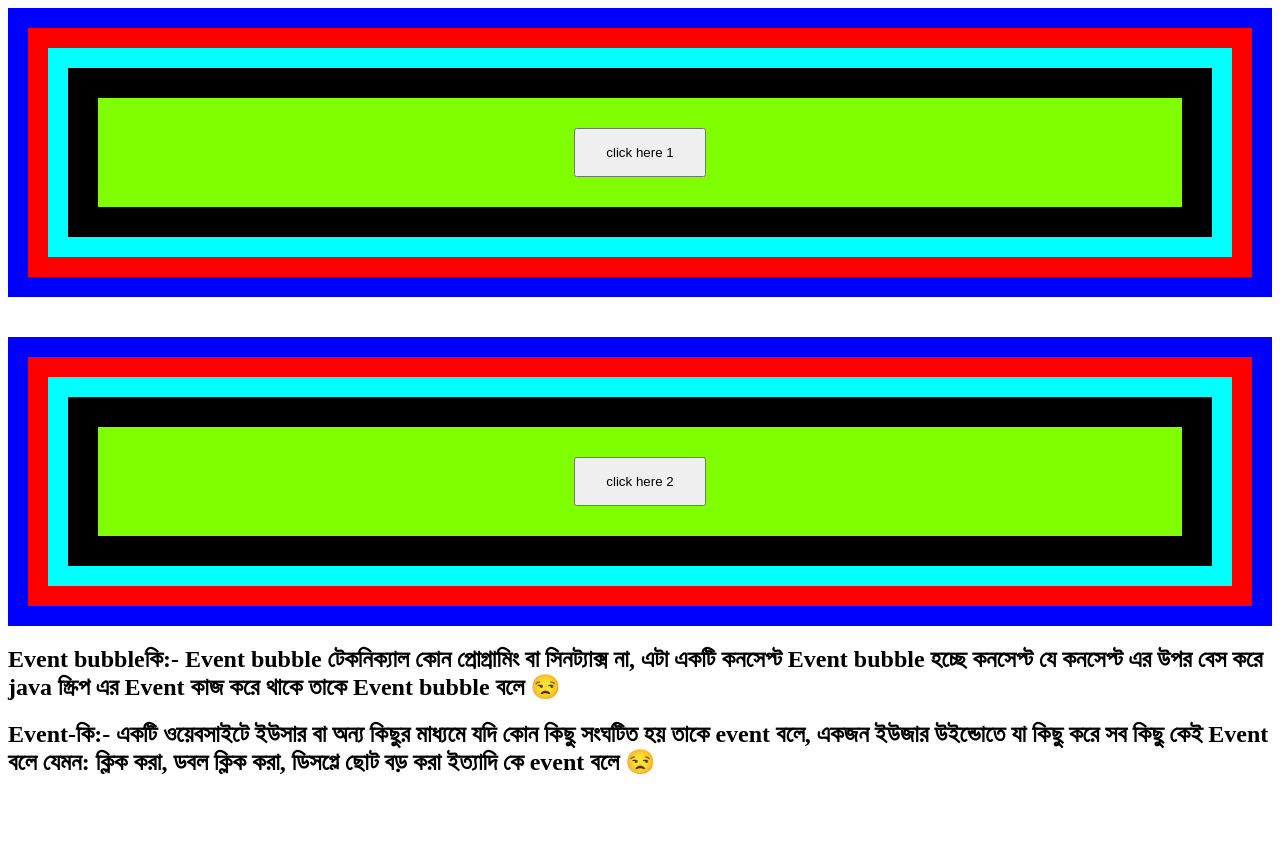
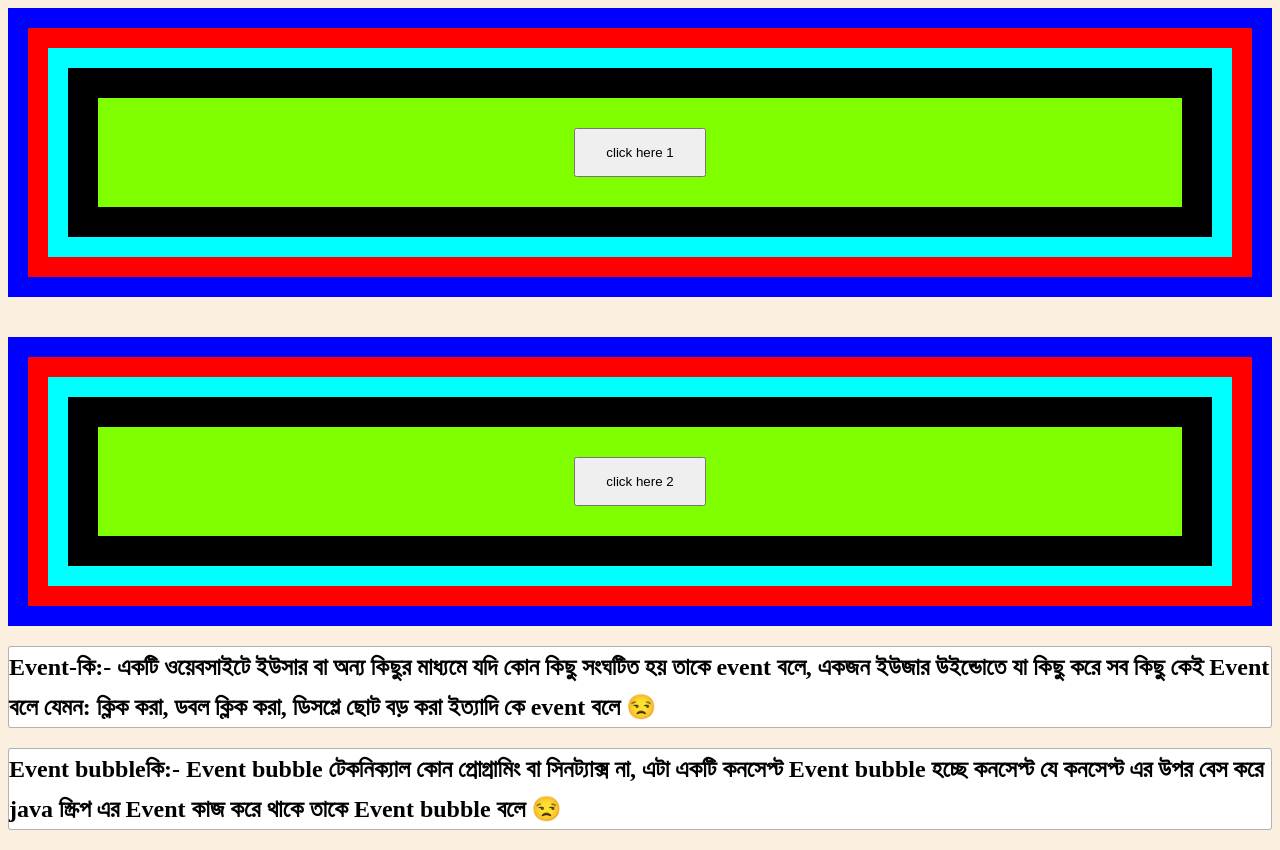
Before and after one commit to Nazibulbd/Event, a plain HTML site: page index.html in a window 1280 px wide. Before the commit the page ends 800 px from the top, so only its background shows below. Drawn offline with Linux system fonts and the light colour scheme.

Commit message:
site updated

```diff
--- a/index.html
+++ b/index.html
@@ -30,9 +30,9 @@
             </div>
         </div>
     </div>
+    <h2>  Event-কি:- একটি ওয়েবসাইটে ইউসার বা অন্য কিছুর মাধ্যমে যদি কোন কিছু সংঘটিত হয় তাকে event বলে, একজন ইউজার উইন্ডোতে যা কিছু করে সব কিছু কেই Event বলে যেমন:  ক্লিক করা, ডবল ক্লিক করা, ডিসপ্লে ছোট বড় করা ইত্যাদি কে event বলে 😒</h2>
+
     <h2>Event bubbleকি:- Event bubble টেকনিক্যাল কোন প্রোগ্রামিং বা সিনট্যাক্স না, এটা একটি কনসেপ্ট Event bubble হচ্ছে কনসেপ্ট যে কনসেপ্ট এর উপর বেস করে java স্ক্রিপ এর    Event কাজ করে থাকে তাকে Event bubble বলে 😒
     </h2>
-
-    <h2>  Event-কি:- একটি ওয়েবসাইটে ইউসার বা অন্য কিছুর মাধ্যমে যদি কোন কিছু সংঘটিত হয় তাকে event বলে, একজন ইউজার উইন্ডোতে যা কিছু করে সব কিছু কেই Event বলে যেমন:  ক্লিক করা, ডবল ক্লিক করা, ডিসপ্লে ছোট বড় করা ইত্যাদি কে event বলে 😒</h2>
 </body>
 </html>
--- a/style.css
+++ b/style.css
@@ -26,7 +26,9 @@
     padding: 15px 30px;
 }
 
-
+body{
+    background-color: rgba(250, 235, 215, 0.783);
+}
 
 #box_10{
     padding: 20px;
@@ -56,3 +58,10 @@
 #box_10 #box_20 #box_30 #box_40 #box_50 #button{
     padding: 15px 30px;
 }
+
+h2{
+    background-color: #fff;
+    border: 1px solid rgba(0, 0, 0, 0.302);
+    border-radius: 3px;
+    line-height: 40px;
+}
```
